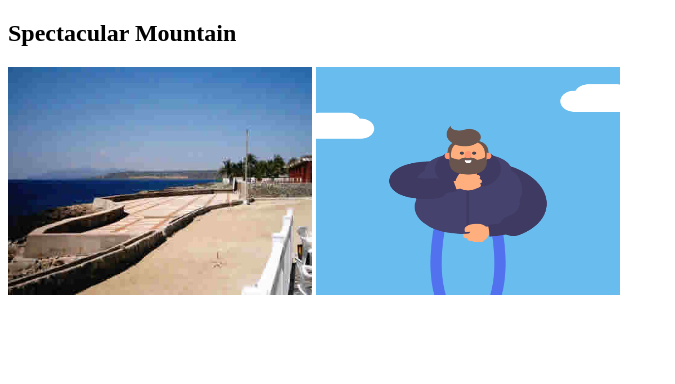
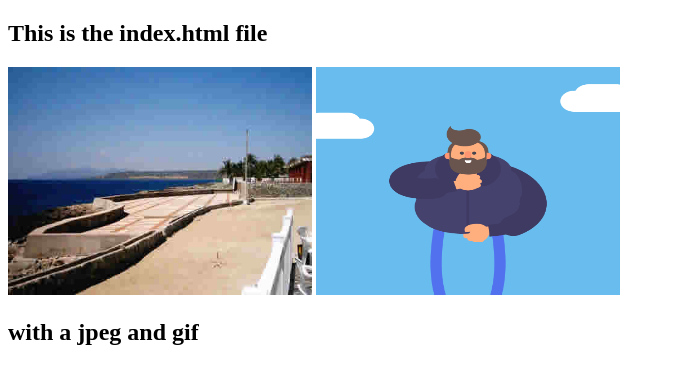
Before and after one commit to emmdouge/JavaWebServer, a plain HTML site: page index.html in a window 1280 px wide. Shown: the whole page, without its empty margins (0-675 px from the left). Drawn offline with Linux system fonts and the light colour scheme.

Commit message:
changed text in html file

```diff
--- a/index.html
+++ b/index.html
@@ -2,9 +2,9 @@
 <html>
 <body>
 
-<h2>Spectacular Mountain</h2>
+<h2>This is the index.html file</h2>
 <img src="coast.jpeg" alt="View of Coast" style="width:304px;height:228px;">
 <img src="clothes.gif" alt="Clothes Animation" style="width:304px;height:228px;">
-
+<h2>with a jpeg and gif</h2>
 </body>
 </html>
```
